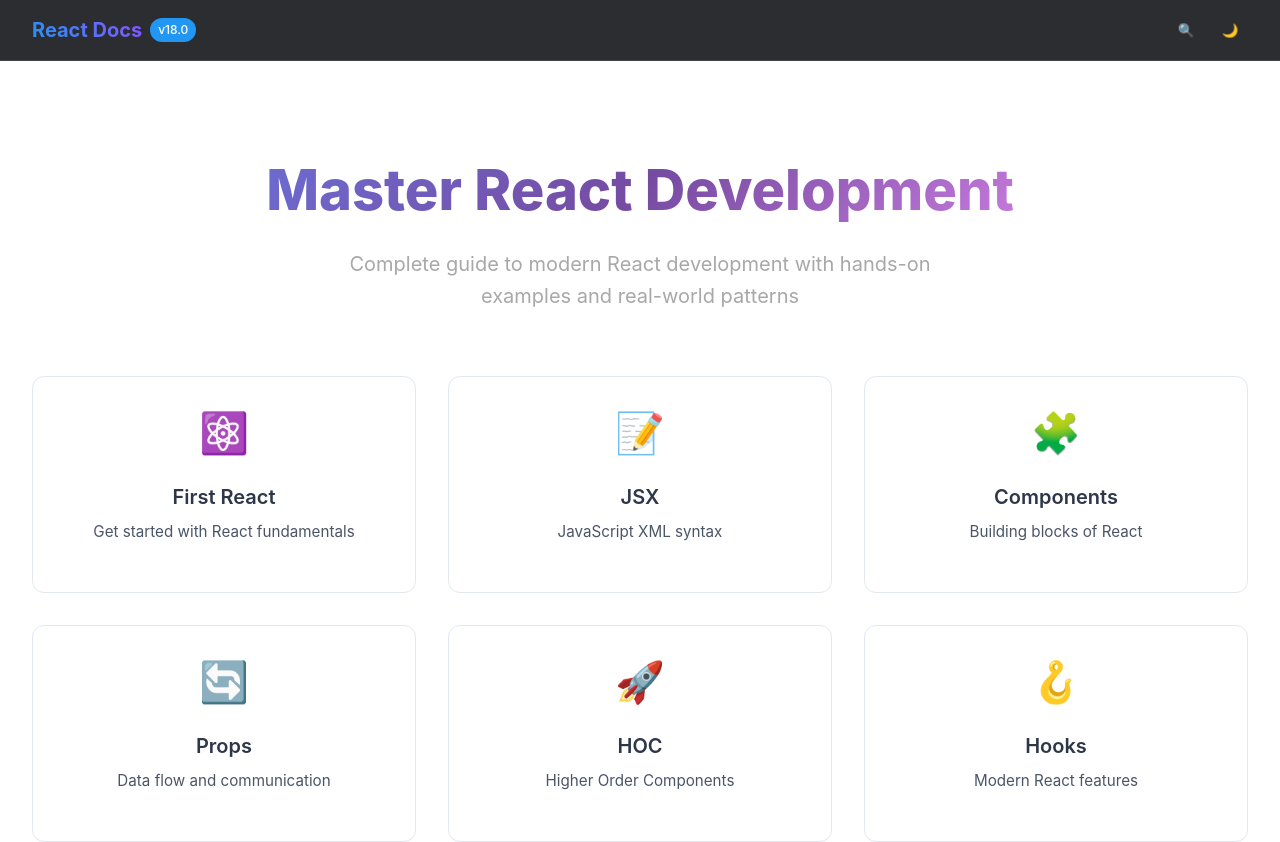
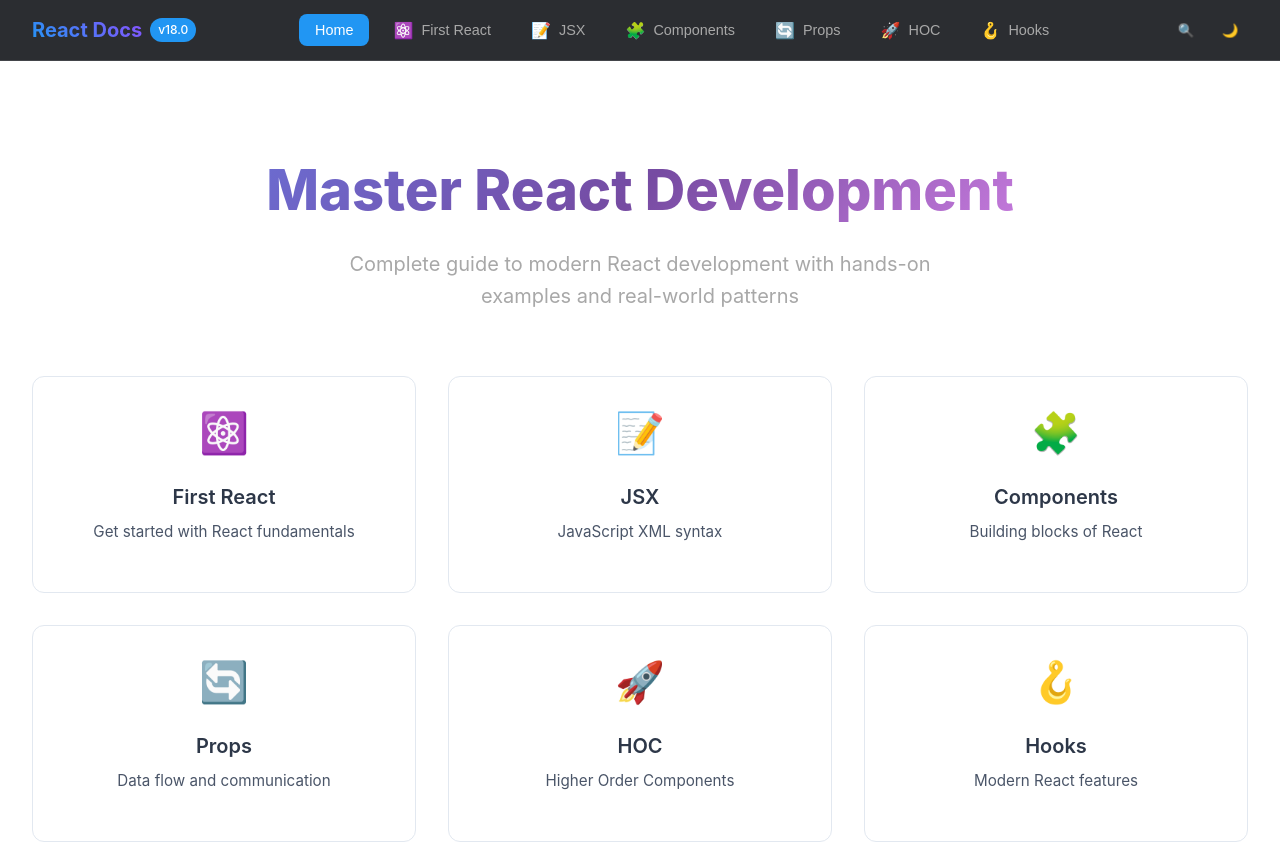
Before and after one commit to raghulprabu/Learning-Master-the-fundamentals-of-ReactJS-, a React (Create React App) app: page / in a window 1280 px wide. Shown: the top 842 px of the page. Built offline with nearby package versions, Linux system fonts and the light colour scheme.

Commit message:
commit home coorect

```diff
--- a/src/Home.jsx
+++ b/src/Home.jsx
@@ -117,7 +117,7 @@
             <div className="version">v18.0</div>
           </div>
 
-          {/* <nav className="main-nav">
+          <nav className="main-nav">
             <button
               className={`nav-item ${activeSection === 'home' ? 'active' : ''}`}
               onClick={() => setActiveSection('home')}
@@ -134,7 +134,7 @@
                 {item.title}
               </button>
             ))}
-          </nav> */}
+          </nav>
 
           <div className="header-actions">
             <button className="action-btn search-btn">
--- a/src/home.css
+++ b/src/home.css
@@ -81,13 +81,13 @@
   font-weight: 500;
 }
 
-/* .main-nav {
+.main-nav {
   display: flex;
   align-items: center;
   gap: 0.5rem;
-} */
+}
 
-/* .nav-item {
+.nav-item {
   background: none;
   border: none;
   color: var(--text-secondary);
@@ -114,7 +114,7 @@
 
 .nav-icon {
   font-size: 1rem;
-} */
+}
 
 .header-actions {
   display: flex;
```
